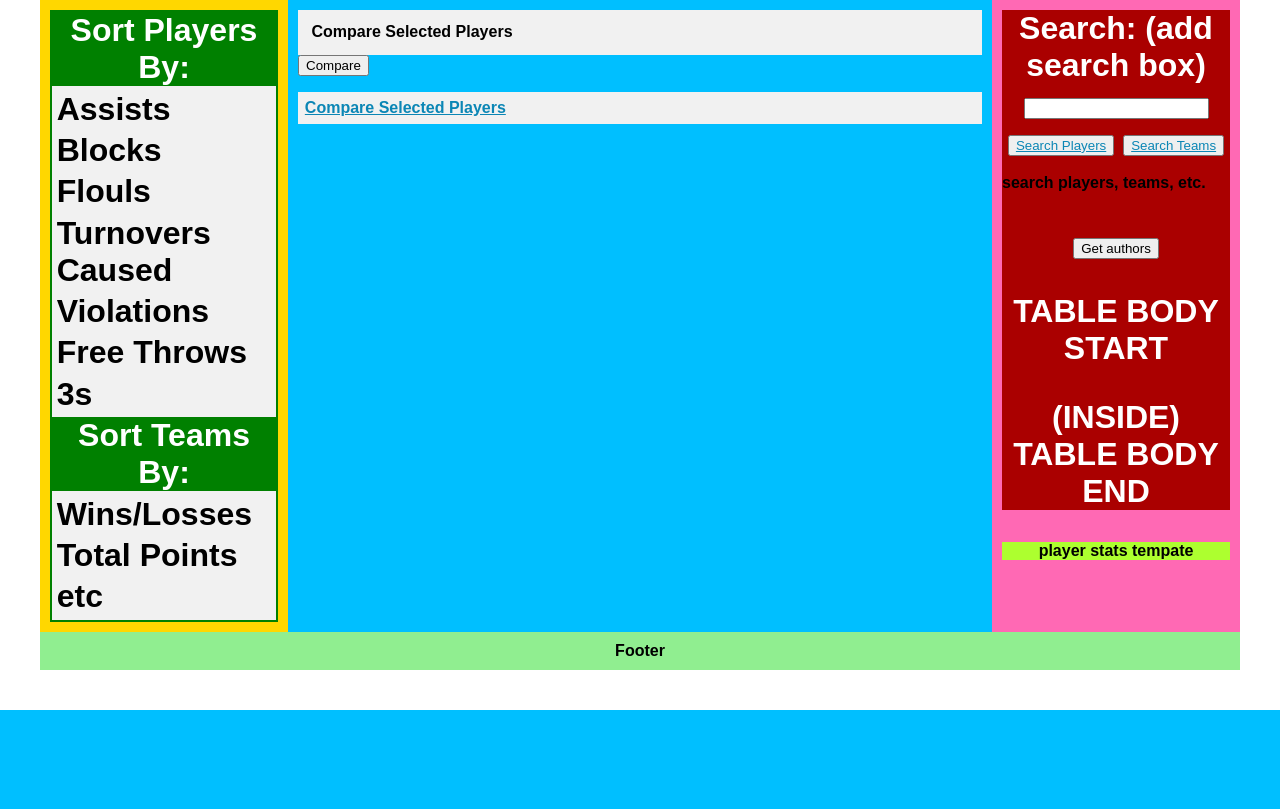
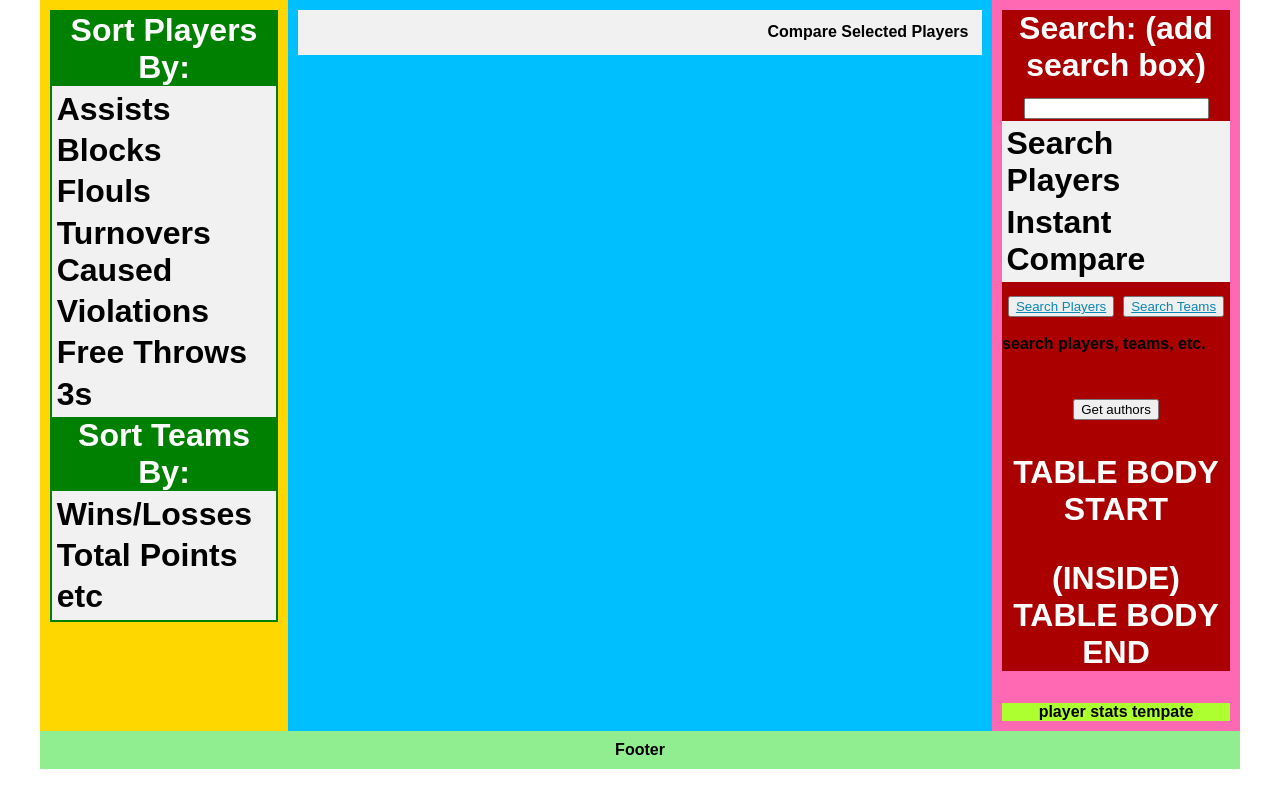
Before and after one commit to pomtree/cs257, a Flask app: page / in a window 1280 px wide. Shown: the part 140-949 px from the top of the page. Before the commit the page ends 850 px from the top, so only its background shows below. Run offline with Flask 2, Linux system fonts and the light colour scheme; parts of the project's set-up code (start-up, migrations or seed data) failed here and were passed over.

Commit message:
added search, instant compare by search

```diff
--- a/webapp_new/static/books.css
+++ b/webapp_new/static/books.css
@@ -84,6 +84,9 @@ p.compare_p a:hover {
   color: white;
 }
 
+#compare_bar {
+  text-align: right;
+}
 
 
 table tr:hover {
--- a/webapp_new/static/books.js
+++ b/webapp_new/static/books.js
@@ -17,25 +17,37 @@ function initialize() {
     var element = document.getElementById('authors_button');
     element.onclick = onAuthorsButtonClicked;
 
-    var compare_bar = document.getElementById('compare_bar');
+    var search_players_go = document.getElementById('player_search_bar_go');
+    search_players_go.onclick = SearchPlayers;
+
+    var instant_compare = document.getElementById('instant_compare');
+    instant_compare.onclick = InstantCompare;
 
 
     var players_by_assists = document.getElementById('players_by_assists');
     var players_by_blocks = document.getElementById('players_by_blocks');
     var players_by_fouls = document.getElementById('players_by_fouls');
+
     var players_by_threes = document.getElementById('players_by_threes');
-    //var players_by_violations = document.getElementById('players_by_violations');
-    //var players_by_turnovers_caused = document.getElementById('players_by_turnovers_caused');
+
+    var players_by_violations = document.getElementById('players_by_violations');
+
+    console.log(players_by_violations);
+    console.log(players_by_assists);
+
+    var players_by_turnovers_caused = document.getElementById('players_by_turnovers_caused');
 
     players_by_assists.onclick = Assists;
     players_by_blocks.onclick = Blocks;
     players_by_fts.onclick = FTs;
     players_by_threes.onclick = Threes;
     players_by_fouls.onclick = Fouls;
-    players_by_violations = Violations;
-    players_by_turnovers_caused = TOsCaused;
+    players_by_violations.onclick = Violations;
+    players_by_turnovers_caused.onclick = TOsCaused;
     players_by_threes = Threes;
 
+
+    var compare_bar = document.getElementById('compare_bar');
     compare_bar.onclick = CompareGo;
 
 }
@@ -47,34 +59,34 @@ function getAPIBaseURL() {
 }
 function Blocks() {
     var url = getAPIBaseURL() + '/authors?sort=blocks';
-    playerQuery(url, 'blocks');
+    playerQuery('Blocks', url, 'blocks');
 }
 function Assists() {
     console.log('sort by assists clicked...');
     var url = getAPIBaseURL() + '/authors?sort=assists';
-    playerQuery(url, 'assists');
+    playerQuery('Assists', url, 'assists');
 }
 function FTs() {
     var url = getAPIBaseURL() + '/authors?sort=blocks';
-    playerQuery(url, 'ft_makes', 'ft_attempts');
+    playerQuery('Free Throw %', url, 'ft_makes', 'ft_attempts');
 }
 function Threes() {
     console.log("thre query start");
     var url = getAPIBaseURL() + '/authors?sort=threes';
-    playerQuery(url, 'three_makes', 'three_attempts');
+    playerQuery('Three %', url, 'three_makes', 'three_attempts');
 }
 function Fouls() {
     var url = getAPIBaseURL() + '/authors?sort=fouls';
-    playerQuery(url, 'fouls');
+    playerQuery('Fouls', url, 'fouls');
 }
 function Violations() {
     console.log("violations called");
     var url = getAPIBaseURL() + '/authors?sort=vs';
-    playerQuery(url, 'vs');
+    playerQuery('Violations', url, 'vs');
 }
 function TOsCaused() {
     var url = getAPIBaseURL() + '/authors?sort=tos_caused';
-    playerQuery(url, 'tos_caused');
+    playerQuery('Turnovers Caused', url, 'tos_caused');
 }
 function CompareGo() {
     console.log("compare --");
@@ -89,23 +101,99 @@ function CompareGo() {
         }
     }
     console.log(compare_ids);
-    if(compare_ids.length > 5) {
+    if (compare_ids.length > 5) {
         //too many elements
         window.alert('The maximum number of players to compare is 5. You provided ' + compare_ids.length);
         compare_ids.length = 5;
     }
     console.log(compare_ids);
-    if(compare_ids.length == 0) {
+    if (compare_ids.length == 0) {
         window.alert('Please select players to compare');
         return;
     }
     console.log('querrying...');
-    getAuthor(compare_ids);
+    comparePlayers(compare_ids);
+}
+function InstantCompare() {
+    search_input = document.getElementById("search");
+    console.log(search_input.value);
+    url = getAPIBaseURL() + '/authors?q=' + search_input.value;
+    fetch(url, { method: 'get' })
+        .then((response) => response.json())
+
+
+        .then(function (playerResults) {
+
+            ids = [];
+            for(var k = 0; k < playerResults.length; k++) {
+                ids.push(playerResults[k]['id']);
+            }
+            console.log(ids);
+            comparePlayers(ids);
+
+        })
+        .catch(function (error) {
+            console.log(error);
+        });
+
+}
+
+function SearchPlayers() {
+    search_input = document.getElementById("search");
+    console.log(search_input.value);
+    url = getAPIBaseURL() + '/authors?q=' + search_input.value;
+    fetch(url, { method: 'get' })
+        .then((response) => response.json())
+
+
+        .then(function (playerResults) {
+
+            console.log('resonce found');
+            console.log(playerResults.length);
+            tableBody = "<tr><td><h1>Team</h1></td><td><h1>Player</h1></td><td>Compare</td></tr>";
+
+            //tableBody += '<td>=' + rank + ' | ' + k + '</td>';
+            for (k = 0; k < playerResults.length; k++) {
+                tableBody += '<td>' + playerResults[k]['team'] + '</td>';
+
+                tableBody += '<td><a onclick="comparePlayers([' + playerResults[k]['id'] + "],'"
+                    + playerResults[k]['name'] + ' ' + playerResults[k]['name'] + "')\">"
+                    + playerResults[k]['name'] + '</a></td>';
+
+
+                tableBody += '<td><center><input type=checkbox id=CBID_' + playerResults[k].id + ' class="compare_box"></td ></center ></tr > ';
+            }
+
+            tableBody += '<ul class="vertical-navbar"><li><a id="compare_bar">(broken compare)</a></li></ul>';
+
+            var resultsTableElement = document.getElementById('results_table');
+            if (resultsTableElement) {
+                resultsTableElement.innerHTML = tableBody;
+            }
+
+        })
+        .catch(function (error) {
+            console.log(error);
+        });
+
 }
 
 
 
-function playerQuery(url, sort_by_arg, sort_by_arg2 = false) {
+
+function playerQuery(title, url, sort_by_arg, sort_by_arg2 = false) {
+
+    console.log('pq nm 1: ' + sort_by_arg + ' 2 ' + sort_by_arg2);
+
+    playerQueryMain(title, url, sort_by_arg, sort_by_arg2);
+
+
+    var compare_bar = document.getElementById('compare_bar');
+    compare_bar.onclick = CompareGo;
+
+}
+
+function playerQueryMain(title, url, sort_by_arg, sort_by_arg2) {
     fetch(url, { method: 'get' })
 
         .then((response) => response.json())
@@ -113,7 +201,7 @@ function playerQuery(url, sort_by_arg, sort_by_arg2 = false) {
 
         .then(function (authorsList) {
 
-            console.log('resonce found');
+            console.log('resonce found' + sort_by_arg + ' 2:' + sort_by_arg2);
             console.log(authorsList.length);
             data = [];
             tableBody = "<tr><td><h1>Rank</h1></td><td><h1>Team</h1></td><td><h1>Player</h1></td>";
@@ -130,7 +218,7 @@ function playerQuery(url, sort_by_arg, sort_by_arg2 = false) {
                 tableBody += '<td><h1 class = \"capitalize\">' + sort_by_arg.replace('_makes', ' %') + '</h1></td><td>Makes</td><td>Attempts</td><td>Compare</td></tr>';
             }
             else {
-                tableBody += '<td><h1 class = \"capitalize\">' + sort_by_arg + '</h1></td><td>Compare</td></tr>';
+                tableBody += '<td><h1 class = \"capitalize\">' + title + '</h1></td><td>Compare</td></tr>';
             }
 
             rank = 1;
@@ -171,7 +259,7 @@ function playerQuery(url, sort_by_arg, sort_by_arg2 = false) {
                 //tableBody += '<td>=' + rank + ' | ' + k + '</td>';
                 tableBody += '<td>' + authorsList[k]['team'] + '</td>';
 
-                tableBody += '<td><a onclick="getAuthor([' + authorsList[k]['id'] + ",111,112,113,114,115,116],'"
+                tableBody += '<td><a onclick="comparePlayers([' + authorsList[k]['id'] + "],'"
                     + authorsList[k]['name'] + ' ' + authorsList[k]['name'] + "')\">"
                     + authorsList[k]['name'] + '</a></td>';
 
@@ -192,6 +280,7 @@ function playerQuery(url, sort_by_arg, sort_by_arg2 = false) {
 
                 tableBody += '<td><center><input type=checkbox id=CBID_' + authorsList[k].id + ' class="compare_box"></td ></center ></tr > ';
             }
+            tableBody += '<ul class="vertical-navbar"><li><a id="compare_bar">(broken compare)</a></li></ul>';
             var resultsTableElement = document.getElementById('results_table');
             if (resultsTableElement) {
                 resultsTableElement.innerHTML = tableBody;
@@ -208,7 +297,7 @@ function onAuthorsButtonClicked() {
     playerQuery(url, 'default catogory');
 }
 
-function getAuthor(authorID, authorName) {
+function comparePlayers(authorID, authorName) {
     // Very similar pattern to onAuthorsButtonClicked, so I'm not
     // repeating those comments here. Read through this code
     // and see if it makes sense to you.
@@ -251,10 +340,10 @@ function getAuthor(authorID, authorName) {
             tableBody += "</tr><tr><td>3 point % </td>";
             tableBody += pct_gen(booksList, "three");
 
-            tableBody += "</tr><tr><td>layup % </td>";
+            tableBody += "</tr><tr><td>Layup % </td>";
             tableBody += pct_gen(booksList, "layup");
 
-            tableBody += "</tr><tr><td>jump % </td>";
+            tableBody += "</tr><tr><td>Jump % </td>";
             tableBody += pct_gen(booksList, "jumper");
 
             //currently broken: (see to do)
@@ -294,10 +383,10 @@ function basic_stat_row_gen(booksList, stat, reverse = false) {
         min_arr = min(stat_list);
     }
     for (var k = 0; k < booksList.length; k++) {
-        if (max_arr.includes(k)) {
+        if (max_arr.includes(k) && booksList.length > 1) {
             output += "<td class = \"winner\">" + stat_list[k] + "</td>";
         }
-        else if (min_arr.includes(k) || stat[k] == 0) {
+        else if ((min_arr.includes(k) || stat[k] == 0) && booksList.length > 1) {
             console.log(min_arr);
             output += "<td class = \"loser\">" + stat_list[k] + "</td>";
         }
--- a/webapp_new/templates/index.html
+++ b/webapp_new/templates/index.html
@@ -50,9 +50,6 @@
             <ul class="vertical-navbar">
                 <li><a id="compare_bar">Compare Selected Players</a></li>
             </ul>
-            <button id="compare_go">Compare</button>
-            <p class="compare_p"><a id="compare_p">Compare Selected Players</a></p>
-
         </article>
         <aside class="aside aside-1">
             <div id="sidebar" class="bigtext">
@@ -76,8 +73,11 @@
         </aside>
         <aside class="aside aside-2">
             <div id="sbc" class="bigtext">Search: (add search box)<br>
-                <input type="search" id="site-search" name="q">
-
+                <input type="search" id="search" name="q">
+                <ul class="vertical-navbar">
+                    <li><a id="player_search_bar_go">Search Players</a></li>
+                    <li><a id="instant_compare">Instant Compare</a></li>
+                </ul>
                 <button><a href="player_list.html">Search Players</a></button>
                 <button><a href="mockup6.html">Search Teams</a></button>
                 <p class="notetext">search players, teams, etc.</p>
```
Also changed, not shown: webapp_new/books_api.py (+24 -6 lines).
